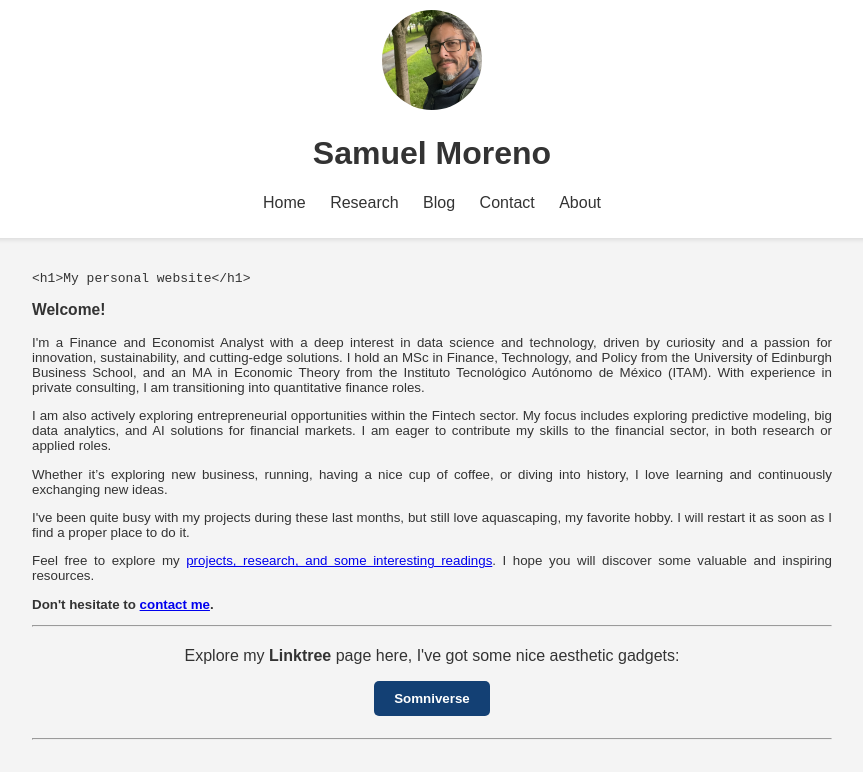
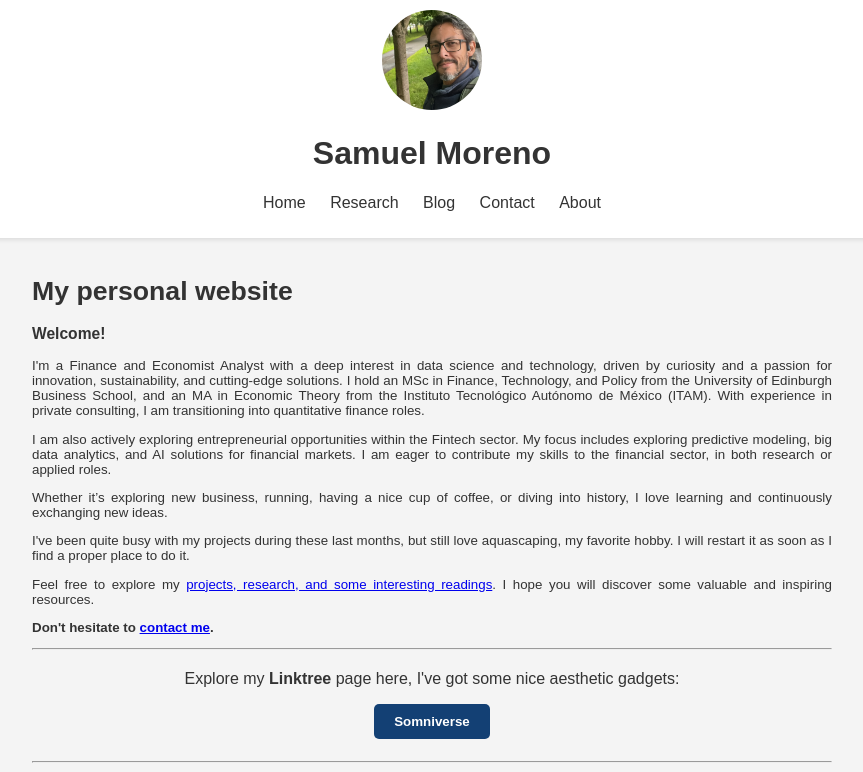
Before and after one commit to GregSom-MSc/GregSom-MSc.github.io, a Jekyll site: the page built from index.md, in a window 1280 px wide, cut to the strip 0-772 px from the top of the page. Shown: the whole strip, without its empty margins (208-1071 px from the left). Built offline with Jekyll 4.4.1, drawn with Linux system fonts in a browser that asks for light colours.

Commit message:
Update index.md

```diff
--- a/index.md
+++ b/index.md
@@ -3,9 +3,9 @@ layout: default
 ---
 
 
+
+<div style="text-align: justify;font-size:smaller; margin-bottom: 20px;">
     <h1>My personal website</h1>
-<div style="text-align: justify;font-size:smaller; margin-bottom: 20px;">
-
     <h3>Welcome!</h3>
 
     <p>I'm a Finance and Economist Analyst with a deep interest in data science and technology, driven by curiosity and a passion for innovation, sustainability, and cutting-edge solutions. I hold an MSc in Finance, Technology, and Policy from the University of Edinburgh Business School, and an MA in Economic Theory from the Instituto Tecnológico Autónomo de México (ITAM). With experience in private consulting, I am transitioning into quantitative finance roles.</p>
```
